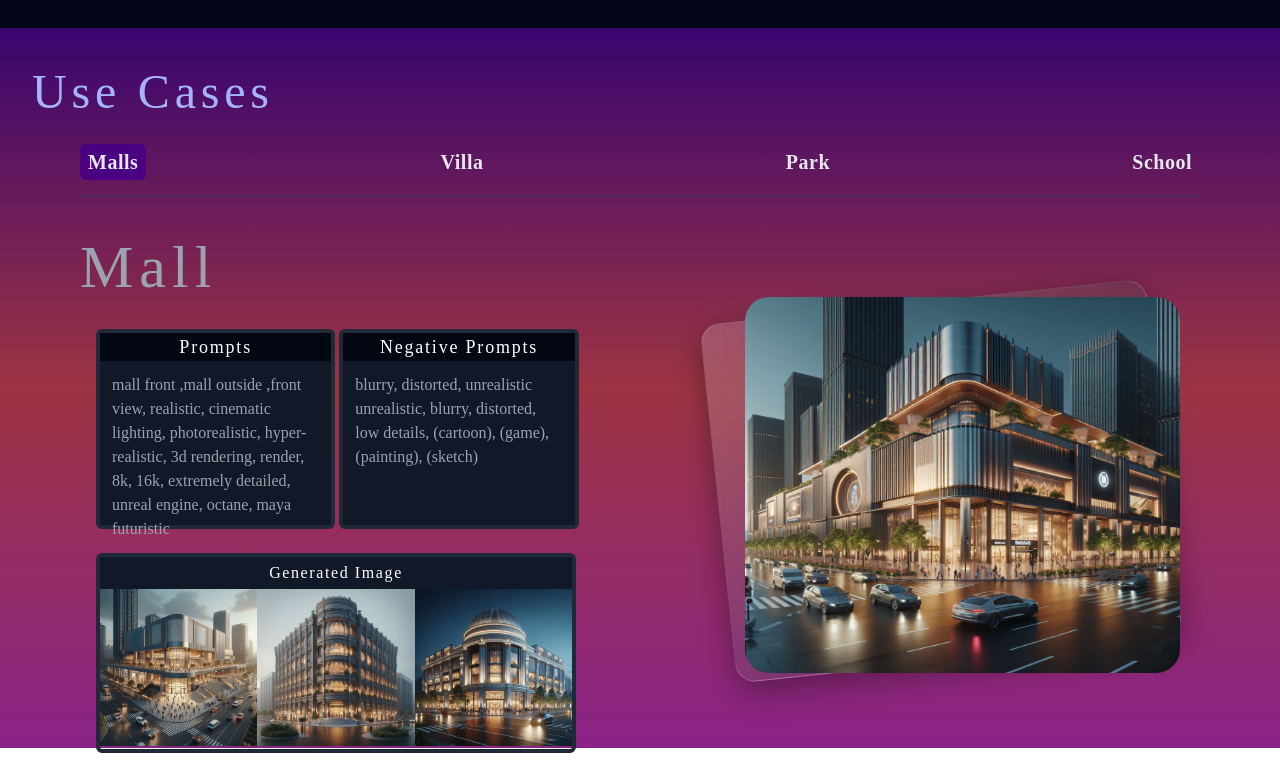
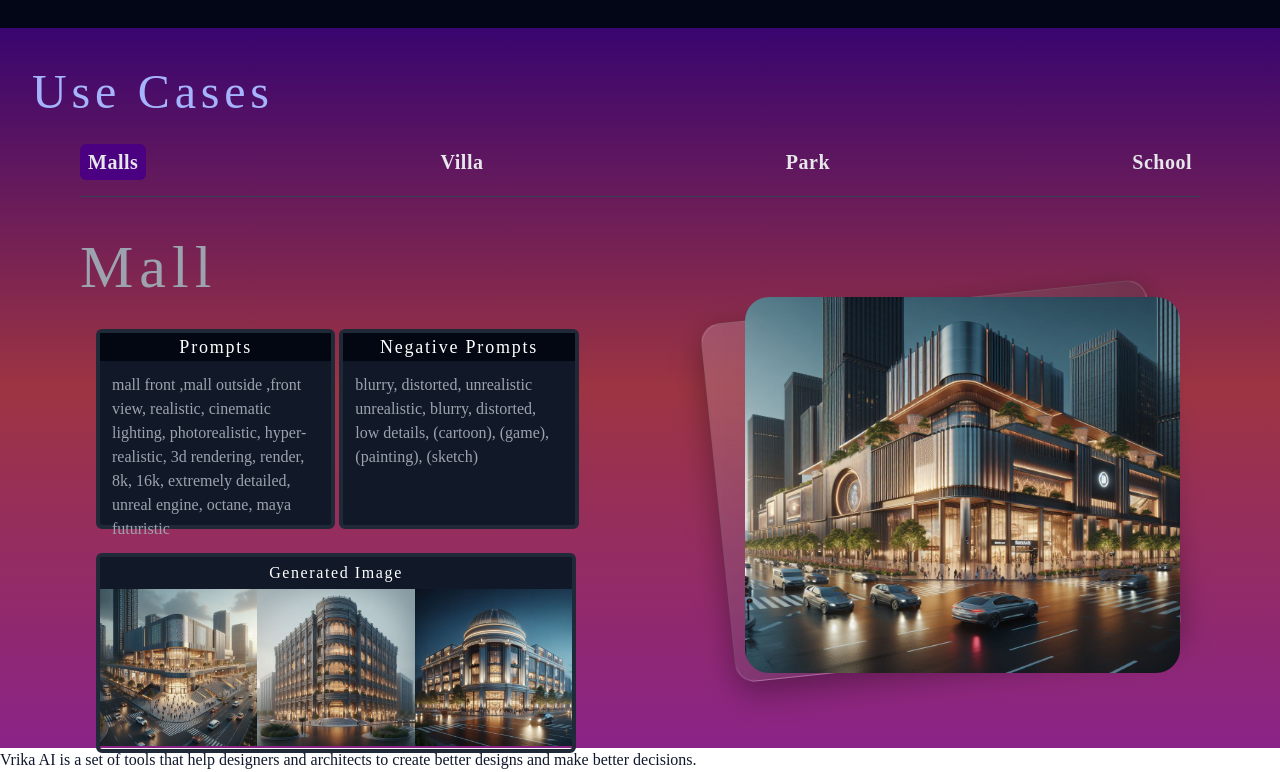
Before and after one commit to Prashantkry/Vrika-AI, a React (Vite) app in the folder client/: page / in a window 1280 px wide. Shown: the part 772-1544 px from the top of the page. Built offline with nearby package versions, Linux system fonts and the light colour scheme; no server answers; a web font is replaced by a local one.

Commit message:
use case and new sign in & up page generation divided e in 2 category text to image and image or 3d model to image

```diff
--- a/client/src/components/Features.jsx
+++ b/client/src/components/Features.jsx
@@ -1,13 +1,18 @@
-import React from 'react'
+import React from "react";
 
 const Features = () => {
   return (
     <>
+      <div>
         <div>
+          <p>
+            Vrika AI is a set of tools that help designers and architects to
+            create better designs and make better decisions.
+          </p>
+        </div>
+      </div>
+    </>
+  );
+};
 
-        </div>
-    </>
-  )
-}
-
-export default Features
+export default Features;
```
